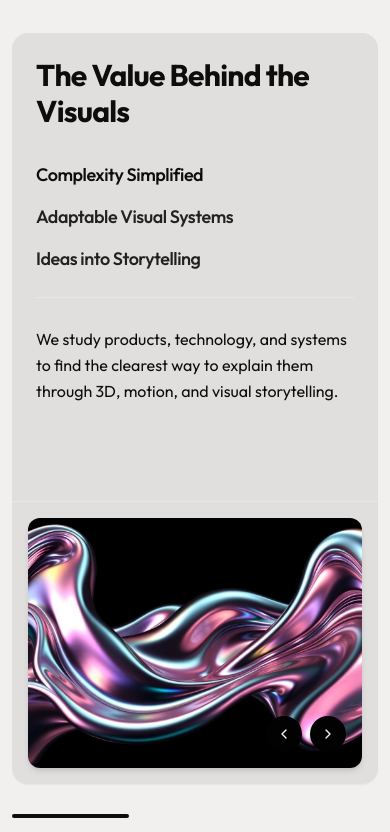
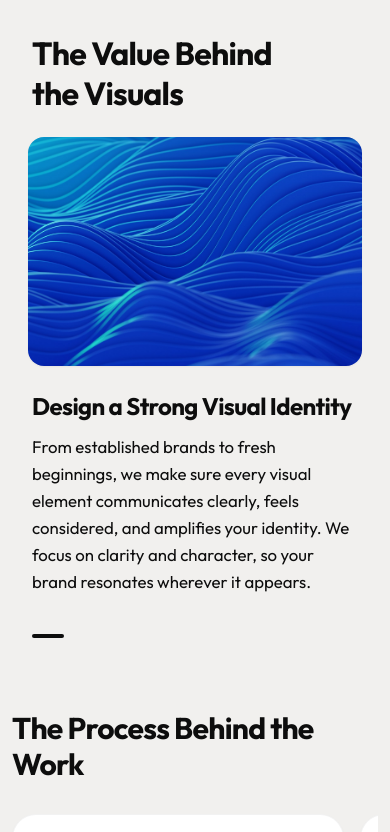
Before and after one commit to pixelgridstudios/PGS-Website-v1, a React (Vite) app: page / in a window 390 px wide. Shown: the part 2220-3052 px from the top of the page. Built offline with nearby package versions, Linux system fonts and the light colour scheme.

Commit message:
Refactor mobile layout of 'Value Behind the Visuals' to precisely match Dot4's 'The Power of Our Approach' mobile UI with dash indicators and stacked touch-swipe content

```diff
--- a/src/components/ApproachSlider.tsx
+++ b/src/components/ApproachSlider.tsx
@@ -1,4 +1,4 @@
-import React, { useState } from "react";
+import React, { useState, useRef } from "react";
 import { ChevronLeft, ChevronRight } from "lucide-react";
 
 interface ApproachItem {
@@ -11,31 +11,31 @@ interface ApproachItem {
 
 const approachItems: ApproachItem[] = [
   {
-    title: "Complexity Simplified",
+    title: "Design a Strong Visual Identity",
     tagline: "Clarity & Character",
-    copy: "We study products, technology, and systems to find the clearest way to explain them through 3D, motion, and visual storytelling.",
-    image: "/assets/chrono-morph.jpg",
-    imageAlt: "Complexity Simplified — styleframe render",
+    copy: "From established brands to fresh beginnings, we make sure every visual element communicates clearly, feels considered, and amplifies your identity. We focus on clarity and character, so your brand resonates wherever it appears.",
+    image: "/assets/styleframe-glass.jpg",
+    imageAlt: "Design a Strong Visual Identity ? styleframe exploration",
   },
   {
     title: "Adaptable Visual Systems",
-    tagline: "Modular Systems",
-    copy: "We create modular 3D and motion assets that can be extended across campaigns, platforms, formats, and markets.",
+    tagline: "Built to Scale",
+    copy: "We approach every project with a design system in mind, built for flexibility and scalability across campaigns, platforms, and applications. Each system is modular, forming a foundation that can grow, adapt, and support the brand over time.",
     image: "/assets/void-textiles.jpg",
-    imageAlt: "Adaptable Visual Systems — modular 3D simulation system",
+    imageAlt: "Adaptable Visual Systems ? modular 3D simulation system",
   },
   {
     title: "Ideas into Storytelling",
     tagline: "Engagement & Reach",
     copy: "We combine clarity, motion, and high-fidelity design to make products and ideas easier to see, understand, and remember.",
     image: "/assets/precision-archive.jpg",
-    imageAlt: "Ideas into Storytelling — high-end product visualization",
+    imageAlt: "Ideas into Storytelling ? high-end product visualization",
   },
 ];
 
 export const ApproachSlider: React.FC = () => {
   const [activeIndex, setActiveIndex] = useState<number>(0);
-  const [hoverIndex, setHoverIndex] = useState<number | null>(null);
+  const touchStartX = useRef<number | null>(null);
 
   const prevSlide = () => {
     setActiveIndex((prev) => (prev === 0 ? approachItems.length - 1 : prev - 1));
@@ -45,21 +45,39 @@ export const ApproachSlider: React.FC = () => {
     setActiveIndex((prev) => (prev === approachItems.length - 1 ? 0 : prev + 1));
   };
 
+  const handleTouchStart = (e: React.TouchEvent) => {
+    touchStartX.current = e.touches[0].clientX;
+  };
+
+  const handleTouchEnd = (e: React.TouchEvent) => {
+    if (touchStartX.current === null) return;
+    const touchEndX = e.changedTouches[0].clientX;
+    const diff = touchStartX.current - touchEndX;
+
+    if (diff > 40) {
+      nextSlide(); // Swiped left
+    } else if (diff < -40) {
+      prevSlide(); // Swiped right
+    }
+    touchStartX.current = null;
+  };
+
   return (
     <section className="py-12 sm:py-16 overflow-hidden w-full">
-      <div className="mx-auto max-w-[1600px]">
-        {/* Single Cohesive Borderless Card Container */}
-        <div className="w-full flex flex-col lg:grid lg:grid-cols-[1fr_420px] xl:grid-cols-[1fr_480px] rounded-2xl sm:rounded-3xl bg-brand-muted text-brand-foreground overflow-hidden shadow-sm dark:shadow-2xl border-0">
+      <div className="mx-auto max-w-[1600px] px-4 md:px-0">
+
+        {/* DESKTOP LAYOUT (Hidden on mobile) */}
+        <div className="hidden md:grid md:grid-cols-[1fr_420px] xl:grid-cols-[1fr_480px] rounded-3xl bg-brand-muted text-brand-foreground overflow-hidden shadow-sm dark:shadow-2xl border-0">
 
           {/* Left Column: Text Canvas */}
-          <div className="w-full p-6 sm:p-10 lg:p-12 xl:p-14 flex flex-col justify-between gap-8 sm:gap-12">
+          <div className="w-full p-10 lg:p-12 xl:p-14 flex flex-col justify-between gap-12">
             <div>
-              <h2 className="font-display text-3xl sm:text-4xl lg:text-5xl font-bold tracking-tight text-brand-foreground">
+              <h2 className="font-display text-4xl lg:text-5xl font-bold tracking-tight text-brand-foreground">
                 The Value Behind the Visuals
               </h2>
 
               {/* 2-Column Tabs & Continuous Morphing Content */}
-              <div className="mt-8 sm:mt-12 grid gap-6 sm:gap-8 md:grid-cols-[260px_1fr] lg:grid-cols-[280px_1fr] xl:grid-cols-[300px_1fr] items-start">
+              <div className="mt-12 grid gap-8 lg:grid-cols-[280px_1fr] xl:grid-cols-[300px_1fr] items-start">
                 {/* Tab Options with Continuous Variable Font Morphing */}
                 <ul className="flex flex-col gap-3.5 font-display text-lg lg:text-2xl">
                   {approachItems.map((item, idx) => {
@@ -68,11 +86,10 @@ export const ApproachSlider: React.FC = () => {
                       <li key={item.title}>
                           <button
                             type="button"
-                            onMouseEnter={() => setHoverIndex(idx)}
-                            onMouseLeave={() => setHoverIndex(null)}
+                            onMouseEnter={() => setActiveIndex(idx)}
                             onClick={() => setActiveIndex(idx)}
                             style={{
-                              fontVariationSettings: (isActive || hoverIndex === idx) ? "'wght' 700" : "'wght' 600",
+                              fontVariationSettings: isActive ? "'wght' 700" : "'wght' 600",
                               transition: "font-variation-settings 0.35s cubic-bezier(0.16, 1, 0.3, 1), color 0.25s ease, opacity 0.25s ease",
                             }}
                             className={`text-left select-none cursor-pointer block w-full tracking-tight transition-all duration-300 ${
@@ -89,7 +106,7 @@ export const ApproachSlider: React.FC = () => {
                 </ul>
 
                 {/* Vertical Sliding Text Reel */}
-                <div className="relative h-[180px] sm:h-[170px] overflow-hidden border-t md:border-t-0 md:border-l border-brand-foreground/10 pt-5 md:pt-0 md:pl-8">
+                <div className="relative h-[180px] overflow-hidden border-l border-brand-foreground/10 pl-8">
                   <div
                     className="flex flex-col transition-transform duration-500 ease-[cubic-bezier(0.16,1,0.3,1)] h-full"
                     style={{ transform: `translateY(-${activeIndex * 100}%) translateZ(0)` }}
@@ -99,12 +116,12 @@ export const ApproachSlider: React.FC = () => {
                       return (
                         <div
                           key={item.title}
-                          className={`h-[180px] sm:h-[170px] shrink-0 flex flex-col justify-start transition-opacity duration-300 ease-out ${
+                          className={`h-[180px] shrink-0 flex flex-col justify-start transition-opacity duration-300 ease-out ${
                             isActive ? "opacity-100" : "opacity-0 pointer-events-none"
                           }`}
                           style={{ backfaceVisibility: "hidden" }}
                         >
-                          <p className="text-base sm:text-lg lg:text-lg leading-relaxed text-brand-foreground/85 font-normal mt-2">
+                          <p className="text-lg lg:text-lg leading-relaxed text-brand-foreground/85 font-normal mt-2">
                             {item.copy}
                           </p>
                         </div>
@@ -114,12 +131,11 @@ export const ApproachSlider: React.FC = () => {
                 </div>
               </div>
             </div>
-
           </div>
 
           {/* Right Column: Physical Sliding Image Strip */}
-          <div className="p-4 sm:p-6 lg:p-6 xl:p-8 flex items-center justify-center bg-brand-bg/40 border-t lg:border-t-0 lg:border-l border-brand-foreground/10">
-            <div className="relative w-full aspect-[4/3] sm:aspect-[16/11] lg:aspect-[4/3] xl:aspect-[1/1] max-h-[460px] rounded-xl sm:rounded-2xl overflow-hidden bg-brand-muted shadow-md group border-0">
+          <div className="p-6 lg:p-6 xl:p-8 flex items-center justify-center bg-brand-bg/40 border-l border-brand-foreground/10">
+            <div className="relative w-full aspect-[4/3] xl:aspect-[1/1] max-h-[460px] rounded-2xl overflow-hidden bg-brand-muted shadow-md group border-0">
               {/* Continuous Horizontal Strip */}
               <div
                 className="flex h-full w-full transition-transform duration-[600ms] ease-[cubic-bezier(0.16,1,0.3,1)]"
@@ -142,45 +158,93 @@ export const ApproachSlider: React.FC = () => {
                   type="button"
                   onClick={prevSlide}
                   aria-label="Previous approach"
-                  className="flex size-9 sm:size-10 items-center justify-center rounded-full bg-brand-panel text-brand-panel-foreground shadow-md transition-opacity duration-150 hover:opacity-90 cursor-pointer border-0"
+                  className="flex size-10 items-center justify-center rounded-full bg-brand-panel text-brand-panel-foreground shadow-md transition-opacity duration-150 hover:opacity-90 cursor-pointer border-0"
                 >
-                  <ChevronLeft className="size-4 sm:size-5" />
+                  <ChevronLeft className="size-5" />
                 </button>
                 <button
                   type="button"
                   onClick={nextSlide}
                   aria-label="Next approach"
-                  className="flex size-9 sm:size-10 items-center justify-center rounded-full bg-brand-panel text-brand-panel-foreground shadow-md transition-opacity duration-150 hover:opacity-90 cursor-pointer border-0"
+                  className="flex size-10 items-center justify-center rounded-full bg-brand-panel text-brand-panel-foreground shadow-md transition-opacity duration-150 hover:opacity-90 cursor-pointer border-0"
                 >
-                  <ChevronRight className="size-4 sm:size-5" />
+                  <ChevronRight className="size-5" />
                 </button>
               </div>
             </div>
           </div>
         </div>
 
-        {/* Mobile Indicator Bar */}
-        <div className="block md:hidden mt-4">
-          <ul className="flex justify-center gap-2 items-center">
+
+        {/* MOBILE / TABLET LAYOUT (Dot4 Match) */}
+        <div className="md:hidden flex flex-col gap-6 w-full">
+          <h2 className="font-display text-[2rem] sm:text-4xl font-bold tracking-tight text-brand-foreground leading-tight px-1">
+            The Value Behind<br/>the Visuals
+          </h2>
+
+          {/* Swipable Image Container */}
+          <div
+            className="w-full aspect-[16/11] rounded-2xl overflow-hidden shadow-sm relative bg-brand-muted touch-pan-y"
+            onTouchStart={handleTouchStart}
+            onTouchEnd={handleTouchEnd}
+          >
+            <div
+              className="flex h-full w-full transition-transform duration-[600ms] ease-[cubic-bezier(0.16,1,0.3,1)]"
+              style={{ transform: `translateX(-${activeIndex * 100}%)` }}
+            >
+              {approachItems.map((item) => (
+                <img
+                  key={item.title}
+                  src={item.image}
+                  alt={item.imageAlt}
+                  className="w-full h-full shrink-0 object-cover pointer-events-none"
+                />
+              ))}
+            </div>
+          </div>
+
+          {/* Content Reel */}
+          <div className="relative h-[220px] overflow-hidden w-full px-1">
+             <div
+                className="flex flex-col h-full transition-transform duration-500 ease-[cubic-bezier(0.16,1,0.3,1)]"
+                style={{ transform: `translateY(-${activeIndex * 100}%)` }}
+              >
+                {approachItems.map((item, idx) => (
+                  <div
+                    key={item.title}
+                    className={`h-[220px] shrink-0 flex flex-col justify-start transition-opacity duration-300 ${
+                      activeIndex === idx ? 'opacity-100' : 'opacity-0'
+                    }`}
+                  >
+                    <h3 className="font-display text-2xl font-bold text-brand-foreground tracking-tight">
+                      {item.title}
+                    </h3>
+                    <p className="mt-3 text-[1.05rem] leading-[1.6] text-brand-foreground/80">
+                      {item.copy}
+                    </p>
+                  </div>
+                ))}
+             </div>
+          </div>
+
+          {/* Dot4 Dash Indicators */}
+          <div className="flex justify-start gap-2 items-center px-1">
             {approachItems.map((_, i) => (
-              <li key={i} className="h-8 flex-1 flex items-center">
               <button
+                key={i}
                 type="button"
                 onClick={() => setActiveIndex(i)}
-                  className="w-full h-1 rounded-full transition-colors duration-200"
-                >
-                  <div
-                    className={`w-full h-1 rounded-full transition-colors duration-300 ${
+                className={`h-1 rounded-full transition-all duration-300 ${
                   activeIndex === i
-                        ? "bg-brand-foreground"
-                        : "bg-brand-foreground/20"
+                    ? "w-8 bg-brand-foreground"
+                    : "w-8 bg-brand-foreground/20 hover:bg-brand-foreground/40"
                 }`}
+                aria-label={`Go to slide ${i + 1}`}
               />
-                </button>
-              </li>
             ))}
-          </ul>
           </div>
+        </div>
+
       </div>
     </section>
   );
```
Lines whose indentation alone changed are shown as unchanged.
